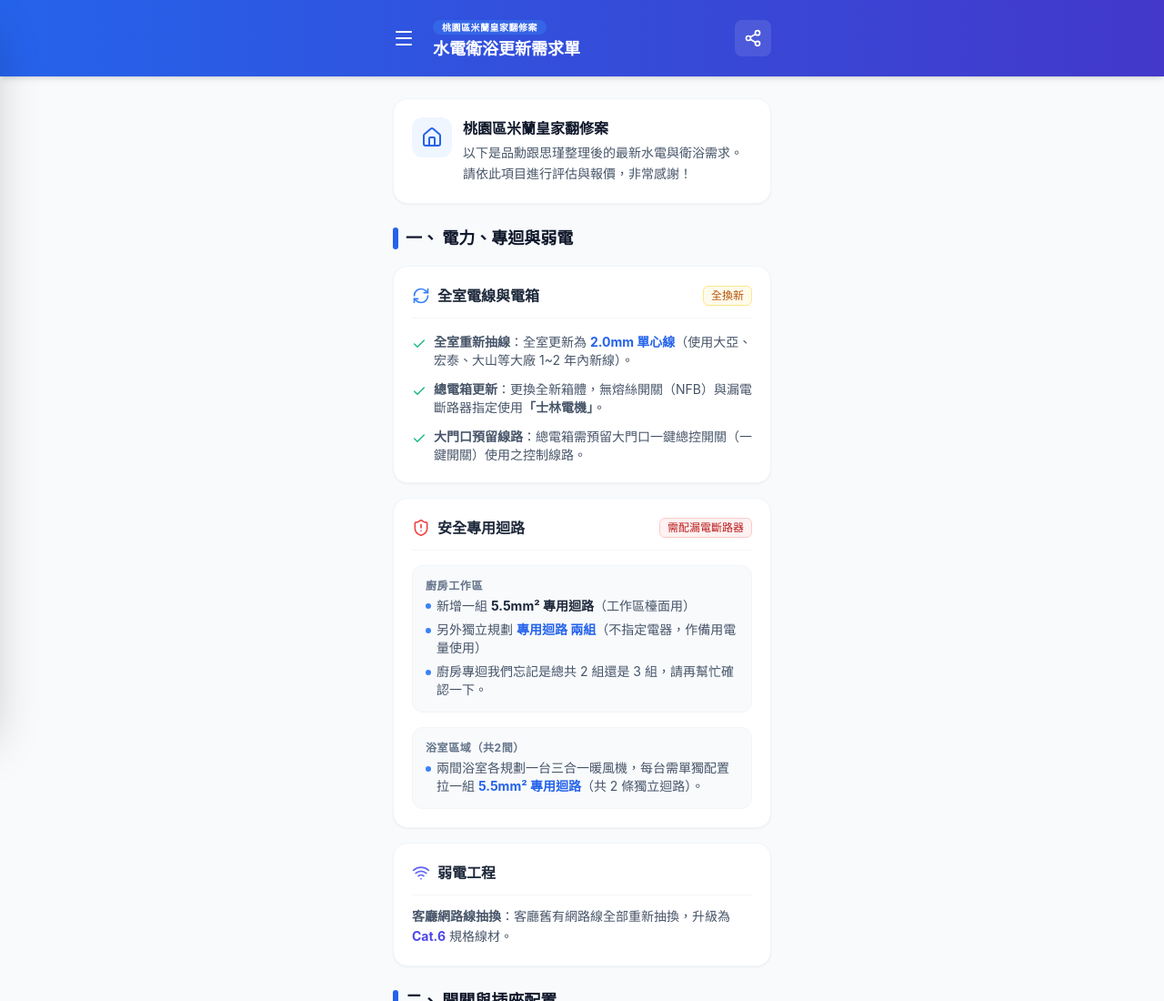
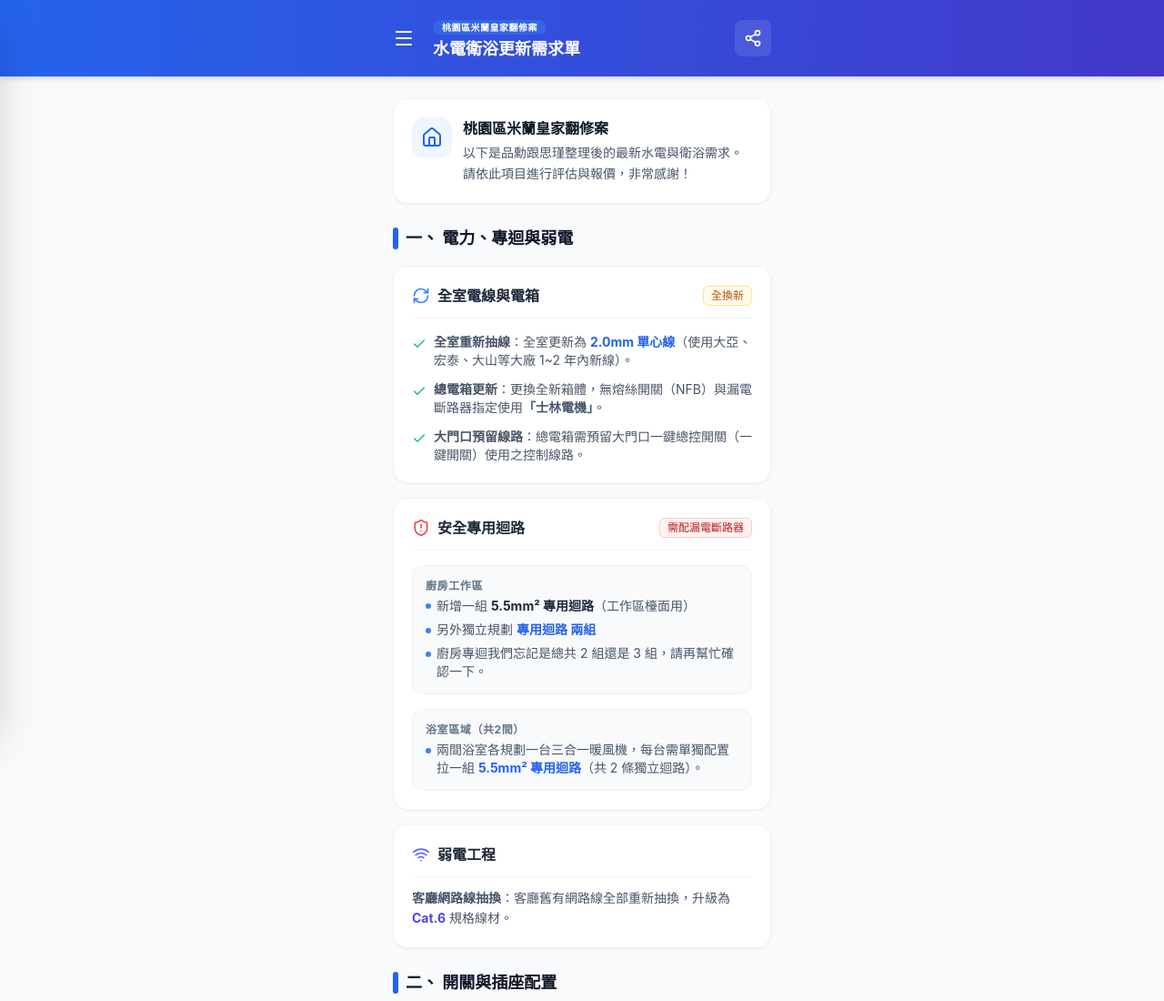
Before and after one commit to tyler80701/milan-project, a plain HTML site: page index.html in a window 1280 px wide. Shown: the top 1100 px of the page at 91% size. Drawn offline with nearby package versions, Linux system fonts and the light colour scheme.

Commit message:
Update index.html

```diff
--- a/index.html
+++ b/index.html
@@ -152,7 +152,7 @@
                             </li>
                             <li class="flex items-start gap-1.5">
                                 <span class="w-1.5 h-1.5 bg-blue-500 rounded-full mt-2 shrink-0"></span>
-                                <span>另外獨立規劃 <strong class="text-blue-600">專用迴路 兩組</strong>（不指定電器，作備用電量使用）</span>
+                                <span>另外獨立規劃 <strong class="text-blue-600">專用迴路 兩組</strong></span>
                             </li>
                             <li class="flex items-start gap-1.5">
                                 <span class="w-1.5 h-1.5 bg-blue-500 rounded-full mt-2 shrink-0"></span>
```
